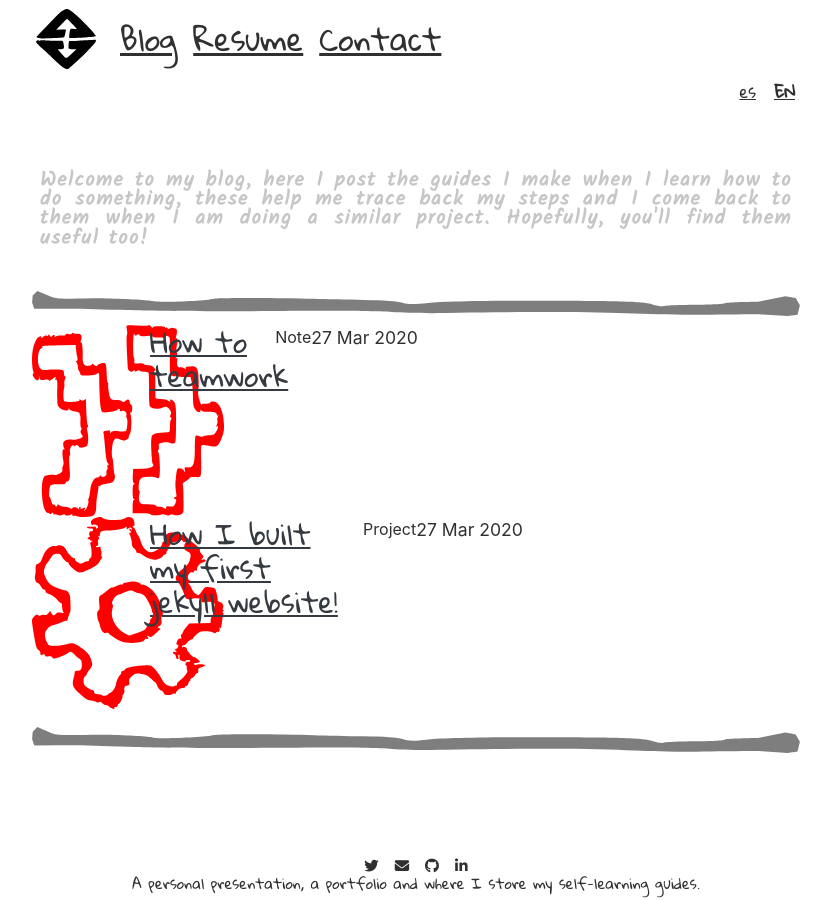
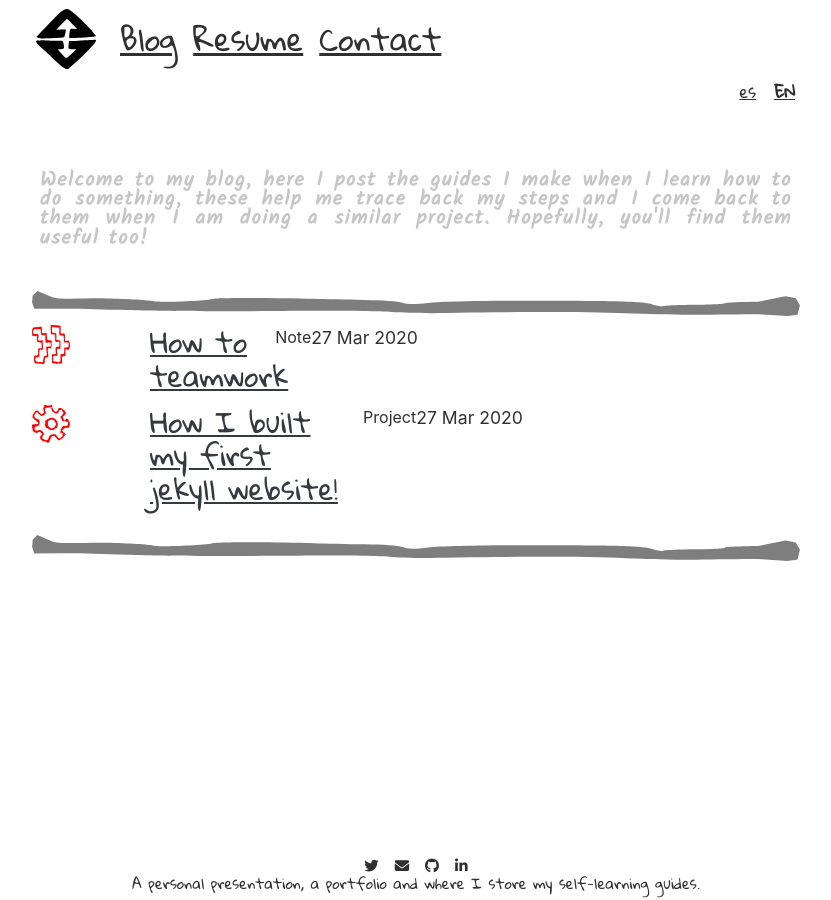
Before and after one commit to adrian-robles/adrian-robles.github.io, a Jekyll site: the page built from pages/blog.html, in a window 1280 px wide. Shown: the whole page, without its empty margins (224-1055 px from the left). Built offline with Jekyll 4.4.1, drawn with Linux system fonts in a browser that asks for light colours; nearby versions of some CDN libraries.

Commit message:
Jekyll regenerate

```diff
--- a/_sass/main.scss
+++ b/_sass/main.scss
@@ -134,7 +134,7 @@ blockquote {
 
 /* featured posts */
 .featured-box-img-cover {
-  width: 3vw;
+  width: 3vw !important;
   height: auto;
 }
 
```
